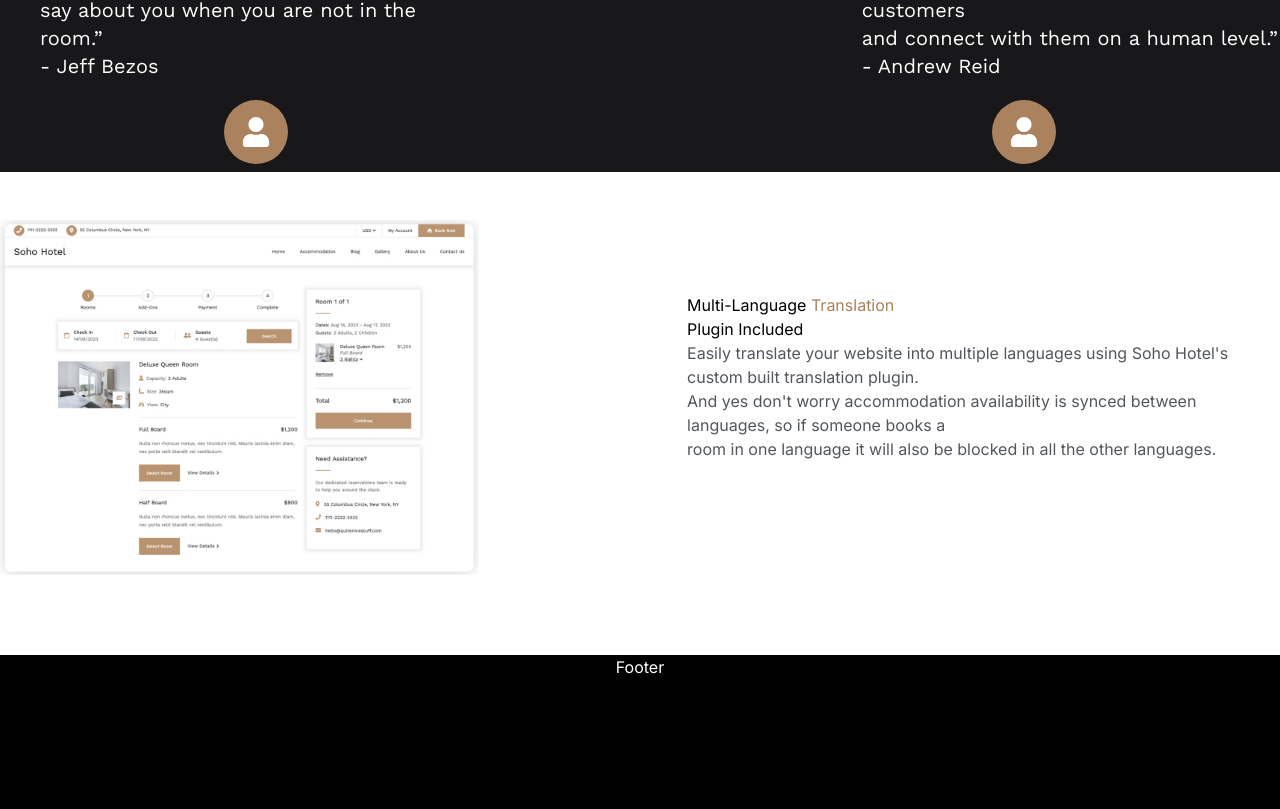
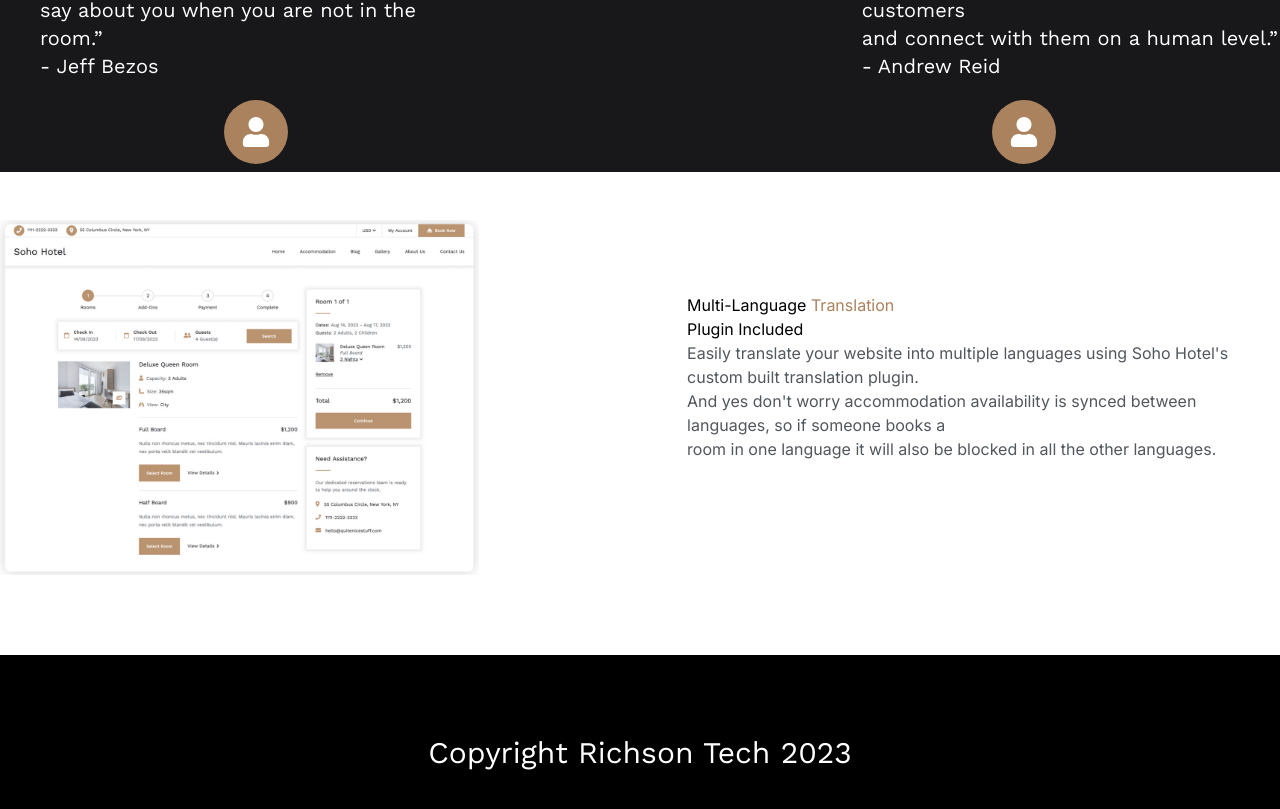
Before and after one commit to Richson-Tech/groove, a Next.js app: page / in a window 1280 px wide. Shown: the part 5315-6124 px from the top of the page. Built offline with nearby package versions, Linux system fonts and the light colour scheme.

Commit message:
footer added

```diff
--- a/src/components/Footer/Footer.jsx
+++ b/src/components/Footer/Footer.jsx
@@ -5,7 +5,9 @@ const Footer = () => {
     <div className="mt-20">
       <div className="bg-black h-48">
         <div className="flex flex-row items-center justify-center text-white shadow-black mt-3">
-    <h1 className="flex flex-row items-center justify-center">Footer</h1>
+    <h1 className="flex flex-row items-center justify-center text-3xl mt-20 font-['Work_Sans'] ">
+    Copyright Richson Tech 2023
+      </h1>
         </div>
 
         </div>
```
